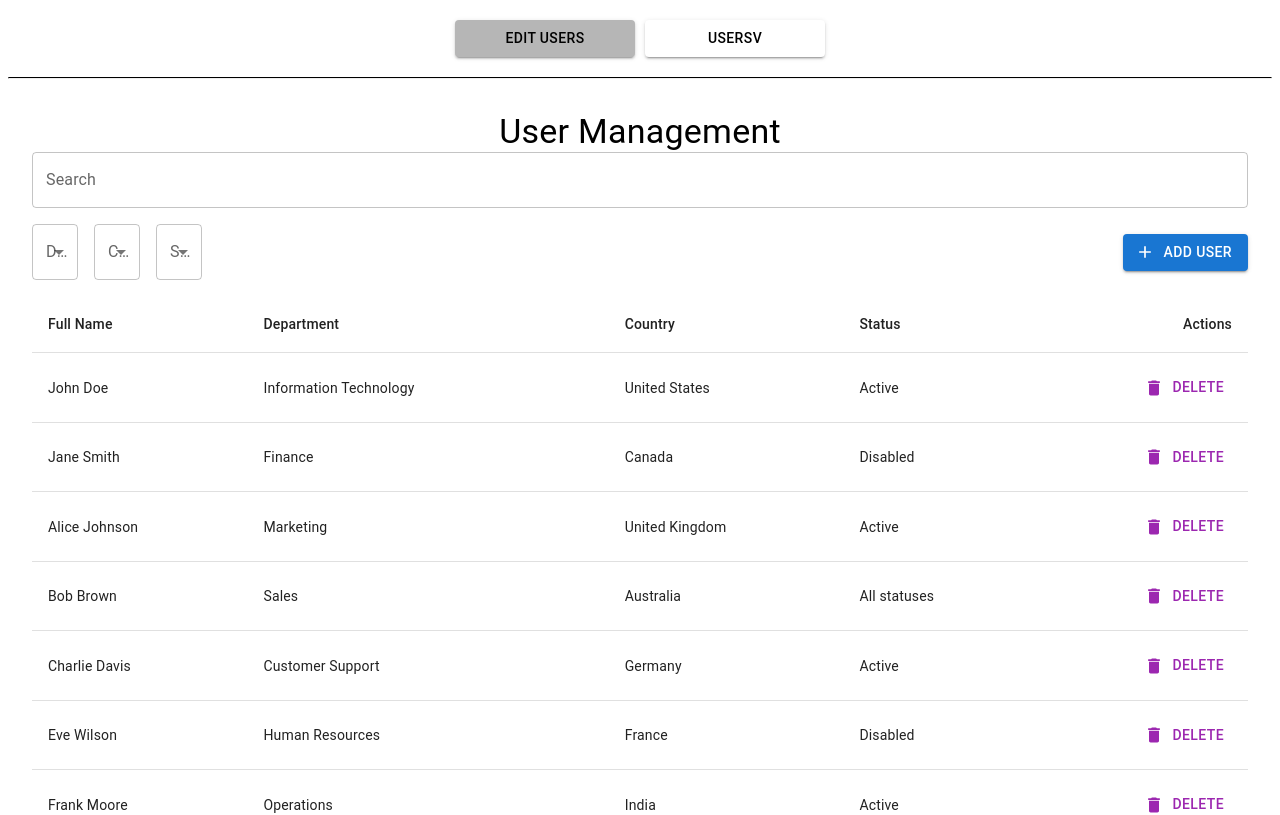
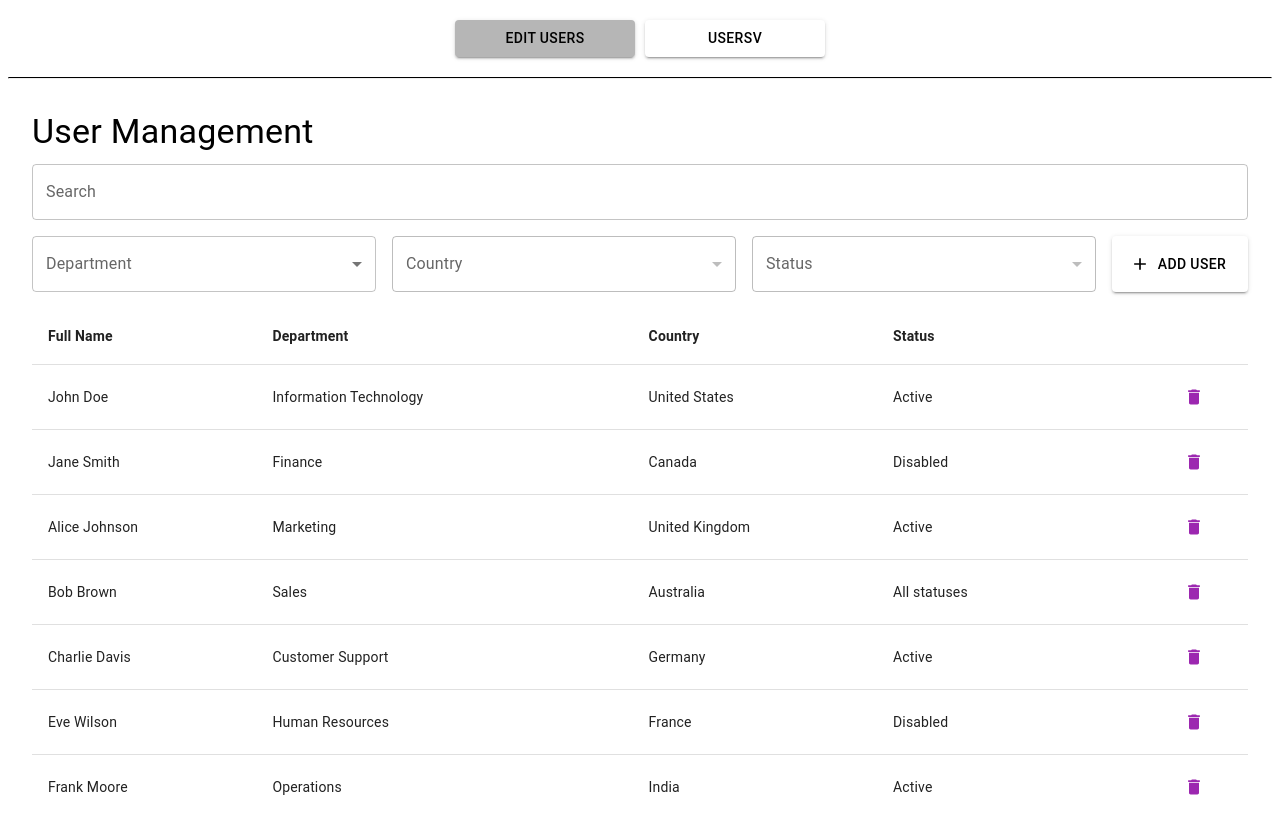
Before and after one commit to Gelan007/insiders-test-react, a React (Create React App) app: page / in a window 1280 px wide. Shown: the top 815 px of the page. Built offline with nearby package versions, Linux system fonts and the light colour scheme.

Commit message:
UsersTable component logic,design improved. localstorage added

```diff
--- a/src/components/usersTable/UsersTable.tsx
+++ b/src/components/usersTable/UsersTable.tsx
@@ -1,11 +1,9 @@
-import React, {useEffect, useState} from 'react';
+import React, { useEffect, useState } from 'react';
 import {
     Box,
     Button,
     Checkbox,
     FormControl,
-    FormControlLabel,
-    FormGroup,
     InputLabel,
     MenuItem,
     Select,
@@ -22,44 +20,87 @@ import {
 import DeleteIcon from '@mui/icons-material/Delete';
 import AddIcon from '@mui/icons-material/Add';
 import { UserWithId } from '../../interfaces/User';
-import {getUsersWithId} from "../../data/users";
-import {localstorageUsers} from "../../utils/localstorage/localstorage";
+import { getUsersWithId } from "../../data/users";
+import { localstorageUsers } from "../../utils/localstorage/localstorage";
 
 const UserManagement = () => {
     const [searchTerm, setSearchTerm] = useState('');
-    const [selectedDepartments, setSelectedDepartments] = useState<string[]>([]);
-    const [selectedCountries, setSelectedCountries] = useState<string[]>([]);
-    const [selectedStatuses, setSelectedStatuses] = useState<string[]>([]);
+    const [selectedFilters, setSelectedFilters] = useState({
+        departments: [] as string[],
+        countries: [] as string[],
+        statuses: [] as string[],
+    });
+    const [availableFilters, setAvailableFilters] = useState({
+        departments: [] as string[],
+        countries: [] as string[],
+        statuses: [] as string[],
+    });
     const [users, setUsers] = useState<UserWithId[]>([]);
+    const [filteredUsers, setFilteredUsers] = useState<UserWithId[]>([]);
 
     useEffect(() => {
         const storedUsers = localstorageUsers.getUsers();
-        if (storedUsers) {
-            setUsers(JSON.parse(storedUsers));
-        } else {
-            setUsers(getUsersWithId);
-        }
+        const loadedUsers: UserWithId[] = storedUsers ? JSON.parse(storedUsers) : getUsersWithId();
+        setUsers(loadedUsers);
+
+        const departments = Array.from(new Set(loadedUsers.map((user: UserWithId) => user.department.name)));
+        const countries = Array.from(new Set(loadedUsers.map((user: UserWithId) => user.country.name)));
+        const statuses = Array.from(new Set(loadedUsers.map((user: UserWithId) => user.status.name)));
+
+        setAvailableFilters({
+            departments,
+            countries,
+            statuses,
+        });
     }, []);
+
+    useEffect(() => {
+        const filtered = users.filter((user) => {
+            const matchesSearchTerm = user.name.toLowerCase().includes(searchTerm.toLowerCase());
+
+            const matchesDepartment = selectedFilters.departments.length === 0 ||
+                selectedFilters.departments.includes(user.department.name);
+
+            const matchesCountry = selectedFilters.countries.length === 0 ||
+                selectedFilters.countries.includes(user.country.name);
+
+            const matchesStatus = selectedFilters.statuses.length === 0 ||
+                selectedFilters.statuses.includes(user.status.name);
+
+            return matchesSearchTerm && matchesDepartment && matchesCountry && matchesStatus;
+        });
+
+        setFilteredUsers(filtered);
+    }, [users, searchTerm, selectedFilters]);
 
     const handleSearchChange = (event: React.ChangeEvent<HTMLInputElement>) => {
         setSearchTerm(event.target.value);
     };
 
-    const handleMultiSelectChange = (event: SelectChangeEvent<string[]>, setter: React.Dispatch<React.SetStateAction<string[]>>) => {
+    const handleMultiSelectChange = (event: SelectChangeEvent<string[]>, filterType: keyof typeof selectedFilters) => {
         const value = event.target.value as string[];
-        setter(value);
+        setSelectedFilters((prevFilters) => ({
+            ...prevFilters,
+            [filterType]: value,
+        }));
     };
 
     const handleAddUser = () => {
     };
 
     const handleDeleteUser = (userId: string) => {
-        setUsers(users.filter(user => user.id !== userId));
+        const updatedUsers = users.filter(user => user.id !== userId);
+        setUsers(updatedUsers);
+
+        localstorageUsers.addUsers(updatedUsers);
     };
+
+
+    const isCountryStatusDisabled = selectedFilters.departments.length < 3;
 
     return (
         <Box sx={{ padding: 3 }}>
-            <Typography variant="h4" sx={{ textAlign: 'center' }}>
+            <Typography variant="h4" gutterBottom>
                 User Management
             </Typography>
             <TextField
@@ -69,20 +110,21 @@ const UserManagement = () => {
                 onChange={handleSearchChange}
                 sx={{ marginBottom: 2, width: '100%' }}
             />
-            <Box display="flex" justifyContent="space-between" alignItems="center" mb={2}>
+            <Box mb={2}>
                 <Box display="flex" gap={2}>
                     <FormControl fullWidth>
                         <InputLabel id="department-label">Department</InputLabel>
                         <Select
                             labelId="department-label"
                             multiple
-                            value={selectedDepartments}
-                            onChange={(e) => handleMultiSelectChange(e, setSelectedDepartments)}
+                            value={selectedFilters.departments}
+                            onChange={(e) => handleMultiSelectChange(e, 'departments')}
                             renderValue={(selected) => selected.join(', ')}
                         >
-                            {users.map(user => (
-                                <MenuItem key={user.department.value} value={user.department.value}>
-                                    {user.department.name}
+                            {availableFilters.departments.map((department) => (
+                                <MenuItem key={department} value={department}>
+                                    <Checkbox checked={selectedFilters.departments.includes(department)} />
+                                    {department}
                                 </MenuItem>
                             ))}
                         </Select>
@@ -92,22 +134,17 @@ const UserManagement = () => {
                         <Select
                             labelId="country-label"
                             multiple
-                            value={selectedCountries}
-                            onChange={(e) => handleMultiSelectChange(e, setSelectedCountries)}
+                            value={selectedFilters.countries}
+                            onChange={(e) => handleMultiSelectChange(e, 'countries')}
                             renderValue={(selected) => selected.join(', ')}
+                            disabled={isCountryStatusDisabled}
                         >
-                            <MenuItem value="USA">
-                                <Checkbox checked={selectedCountries.includes('USA')} />
-                                USA
+                            {availableFilters.countries.map((country) => (
+                                <MenuItem key={country} value={country}>
+                                    <Checkbox checked={selectedFilters.countries.includes(country)} />
+                                    {country}
                                 </MenuItem>
-                            <MenuItem value="Canada">
-                                <Checkbox checked={selectedCountries.includes('Canada')} />
-                                Canada
-                            </MenuItem>
-                            <MenuItem value="Germany">
-                                <Checkbox checked={selectedCountries.includes('Germany')} />
-                                Germany
-                            </MenuItem>
+                            ))}
                         </Select>
                     </FormControl>
                     <FormControl fullWidth>
@@ -115,43 +152,43 @@ const UserManagement = () => {
                         <Select
                             labelId="status-label"
                             multiple
-                            value={selectedStatuses}
-                            onChange={(e) => handleMultiSelectChange(e, setSelectedStatuses)}
+                            value={selectedFilters.statuses}
+                            onChange={(e) => handleMultiSelectChange(e, 'statuses')}
                             renderValue={(selected) => selected.join(', ')}
+                            disabled={isCountryStatusDisabled}
                         >
-                            <MenuItem value="Active">
-                                <Checkbox checked={selectedStatuses.includes('Active')} />
-                                Active
+                            {availableFilters.statuses.map((status) => (
+                                <MenuItem key={status} value={status}>
+                                    <Checkbox checked={selectedFilters.statuses.includes(status)} />
+                                    {status}
                                 </MenuItem>
-                            <MenuItem value="Inactive">
-                                <Checkbox checked={selectedStatuses.includes('Inactive')} />
-                                Inactive
-                            </MenuItem>
+                            ))}
                         </Select>
                     </FormControl>
-                </Box>
                     <Button
                         variant="contained"
                         color="primary"
                         startIcon={<AddIcon />}
                         onClick={handleAddUser}
+                        sx={{ backgroundColor: '#ffffff', color: 'black', width: '400px' }}
                     >
                         Add User
                     </Button>
+                </Box>
             </Box>
             <TableContainer>
                 <Table aria-label="simple table">
                     <TableHead>
                         <TableRow>
-                            <TableCell>Full Name</TableCell>
-                            <TableCell>Department</TableCell>
-                            <TableCell>Country</TableCell>
-                            <TableCell>Status</TableCell>
-                            <TableCell align="right">Actions</TableCell>
+                            <TableCell sx={{fontWeight: "bold"}}>Full Name</TableCell>
+                            <TableCell sx={{fontWeight: "bold"}}>Department</TableCell>
+                            <TableCell sx={{fontWeight: "bold"}}>Country</TableCell>
+                            <TableCell sx={{fontWeight: "bold"}}>Status</TableCell>
+                            <TableCell sx={{fontWeight: "bold"}} align="right"></TableCell>
                         </TableRow>
                     </TableHead>
                     <TableBody>
-                        {users.map((user) => (
+                        {filteredUsers.map((user) => (
                             <TableRow key={user.id}>
                                 <TableCell>{user.name}</TableCell>
                                 <TableCell>{user.department.name}</TableCell>
@@ -163,7 +200,6 @@ const UserManagement = () => {
                                         startIcon={<DeleteIcon />}
                                         color="secondary"
                                     >
-                                        Delete
                                     </Button>
                                 </TableCell>
                             </TableRow>
```
Lines whose indentation alone changed are shown as unchanged.
